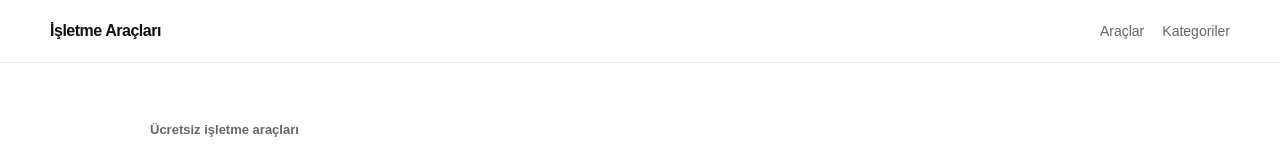
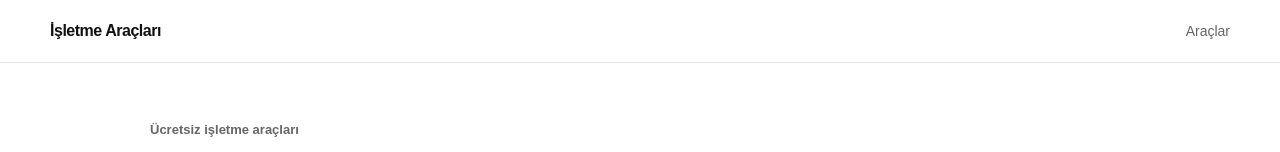
Before and after one commit to sadestonearge-debug/turkiye-isletme-araclari, a Next.js app in the folder apps/web/: page / in a window 1280 px wide. Shown: the top 152 px of the page. Built offline with nearby package versions, Linux system fonts and the light colour scheme; no server answers.

Commit message:
remove stale category navigation link

```diff
--- a/apps/web/app/layout.tsx
+++ b/apps/web/app/layout.tsx
@@ -23,7 +23,6 @@ export default function RootLayout({ children }: Readonly<{ children: React.Reac
             <Link className="brand" href="/">İşletme Araçları</Link>
             <nav className="nav" aria-label="Ana menü">
               <Link href="/#araclar">Araçlar</Link>
-              <Link href="/#kategoriler">Kategoriler</Link>
             </nav>
           </div>
         </header>
```
